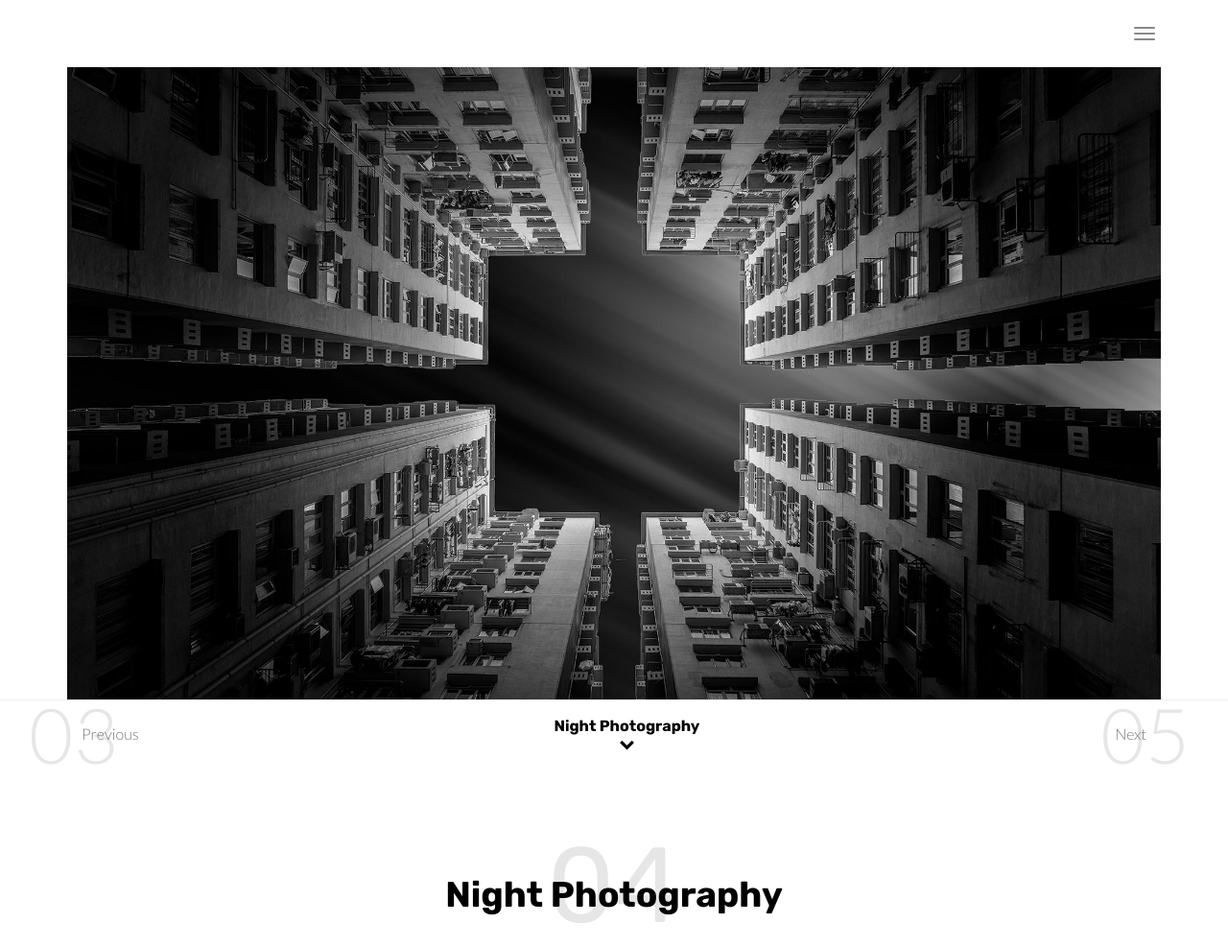
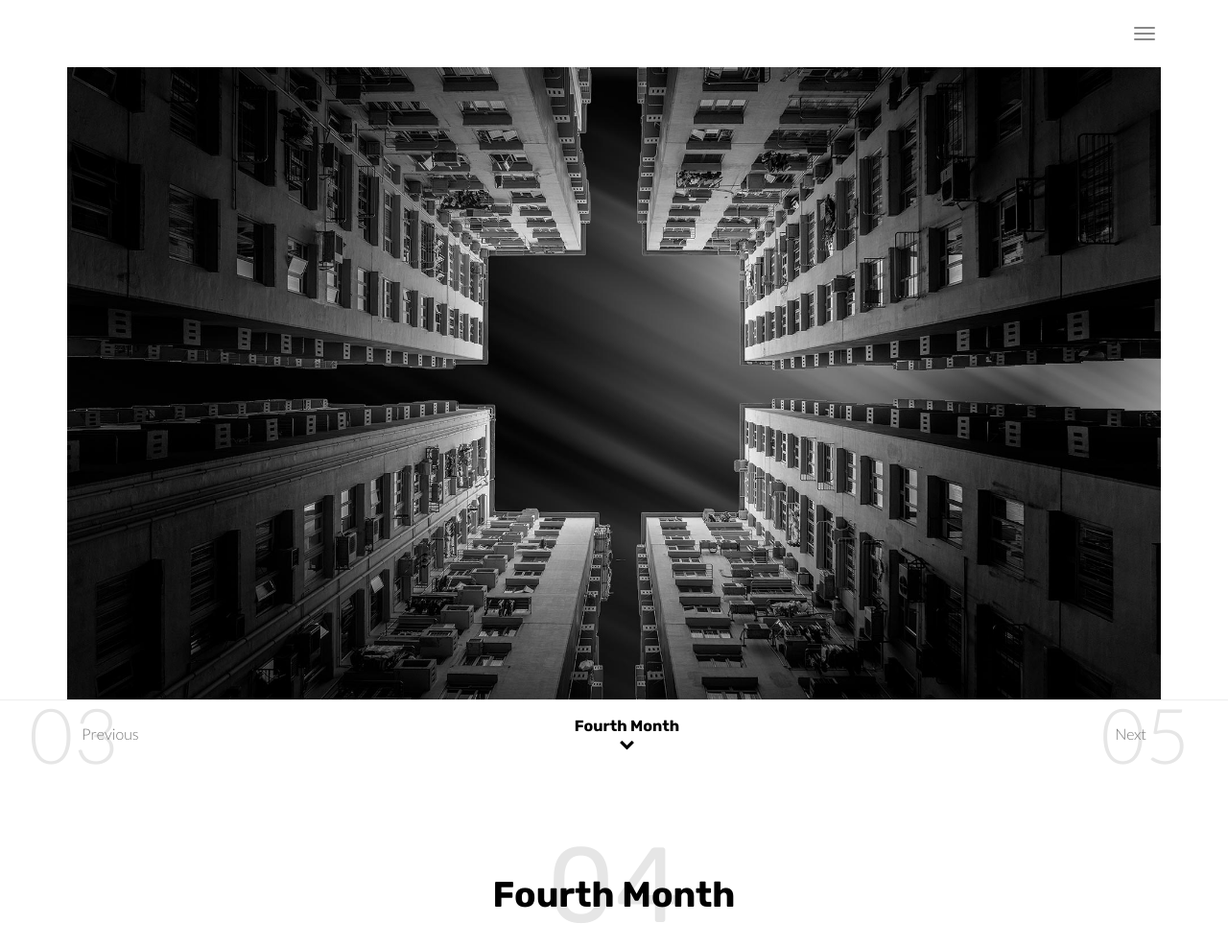
Before and after one commit to o84118317/05_ChangHsiCV, a plain HTML site: page complex/projectPage04.html in a window 1280 px wide. Shown: the top 987 px of the page at 96% size. Drawn offline with Linux system fonts and the light colour scheme.

Commit message:
set up fourth month

```diff
--- a/complex/projectPage04.html
+++ b/complex/projectPage04.html
@@ -81,7 +81,7 @@
     <div class="row">
       <div class="col-xs-12">
         <div class="text-center section-container-spacer">
-          <h2 class="with-project-number"><span class="project-number">04</span>Night Photography</h2>
+          <h2 class="with-project-number"><span class="project-number">04</span>Fourth Month</h2>
         </div>
         <div class="row section-container-spacer">
           <div class="col-md-4">
@@ -154,7 +154,7 @@
             <a href="./projectPage03.html" title="" class="project-nav left"><span class="project-number">03</span>Previous</a>
           </li>
         </ul>
-        <p class="h5 navbar-text">Night Photography <i class="fa fa-chevron-down arrow-down" aria-hidden="true"></i></p>
+        <p class="h5 navbar-text">Fourth Month<i class="fa fa-chevron-down arrow-down" aria-hidden="true"></i></p>
 
         <ul class="navbar-nav nav navbar-right">
           <li>
```
